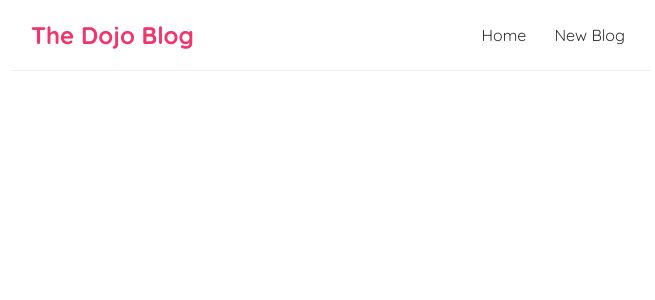
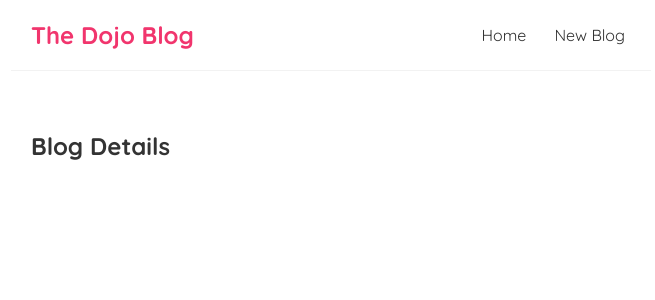
Before and after one commit to briansimiyuj/React-Tutorial, a React (Create React App) app in the folder dojo-blog/: page /blogs/1 in a window 1280 px wide. Shown: the top 300 px of the page, without its empty margins (309-964 px from the left). Built offline with nearby package versions, Linux system fonts and the light colour scheme.

Commit message:
Route Parameters

```diff
--- /dev/null
+++ b/dojo-blog/src/BlogDetails.jsx
@@ -0,0 +1,15 @@
+const BlogDetails = () =>{
+
+    return(
+
+        <div className="blog-details">
+
+           <h2>Blog Details</h2>
+
+        </div>
+
+    )
+
+}
+
+export default BlogDetails
--- a/dojo-blog/src/Script.jsx
+++ b/dojo-blog/src/Script.jsx
@@ -5,6 +5,8 @@ import Home from './Home'
 import { BrowserRouter as Router, Route, Switch } from 'react-router-dom'
 
 import Create from './Create'
+
+import BlogDetails from './BlogDetails'
 
 function App() {
 
@@ -34,6 +36,13 @@ function App() {
 
             </Route>
 
+
+            <Route path="/blogs/:id">
+
+              <BlogDetails/>
+
+            </Route>
+
           </Switch>
 
         </div>
```
Also changed, not shown: 1 other file (tests, documents, lock files or other folders).
